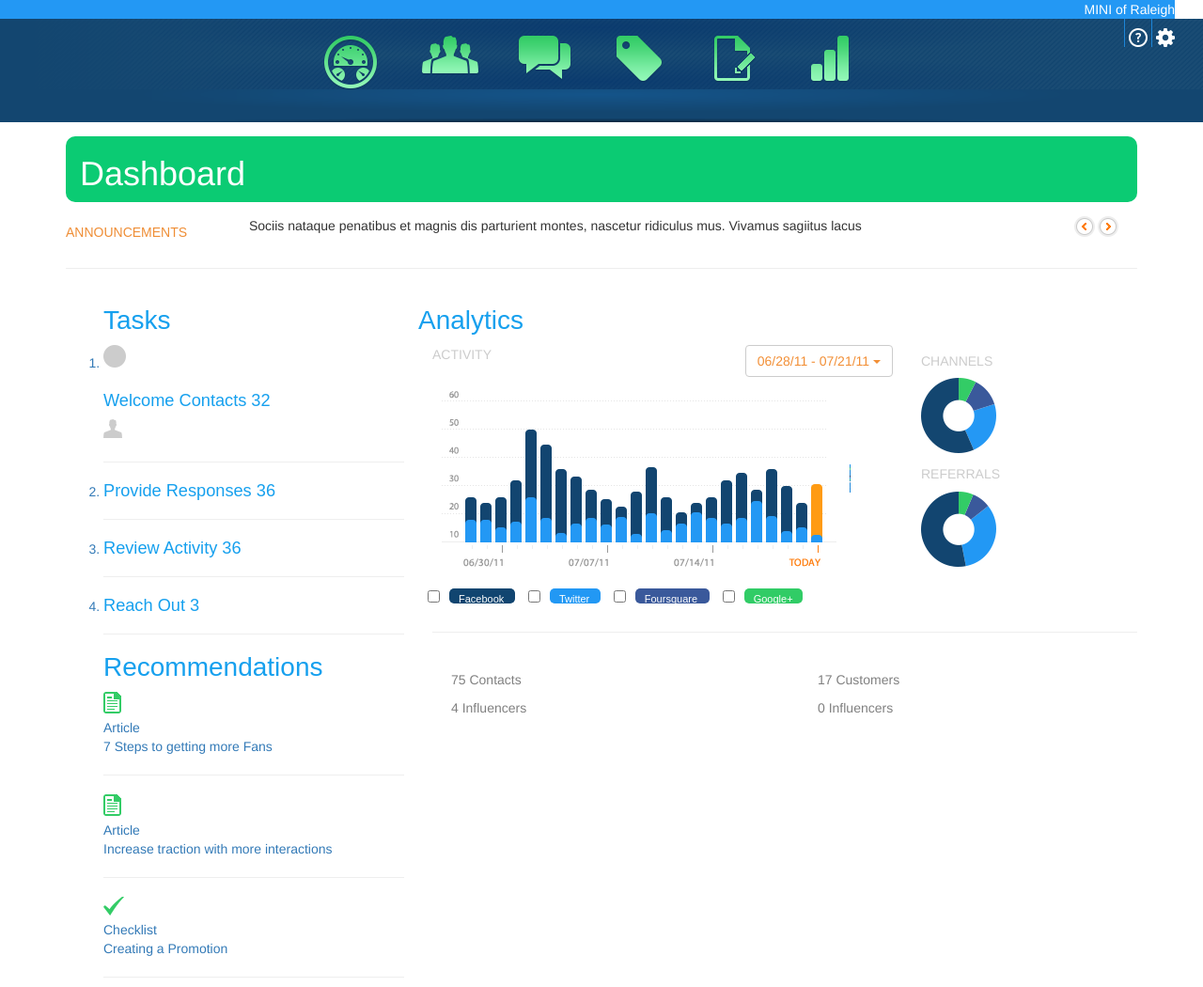
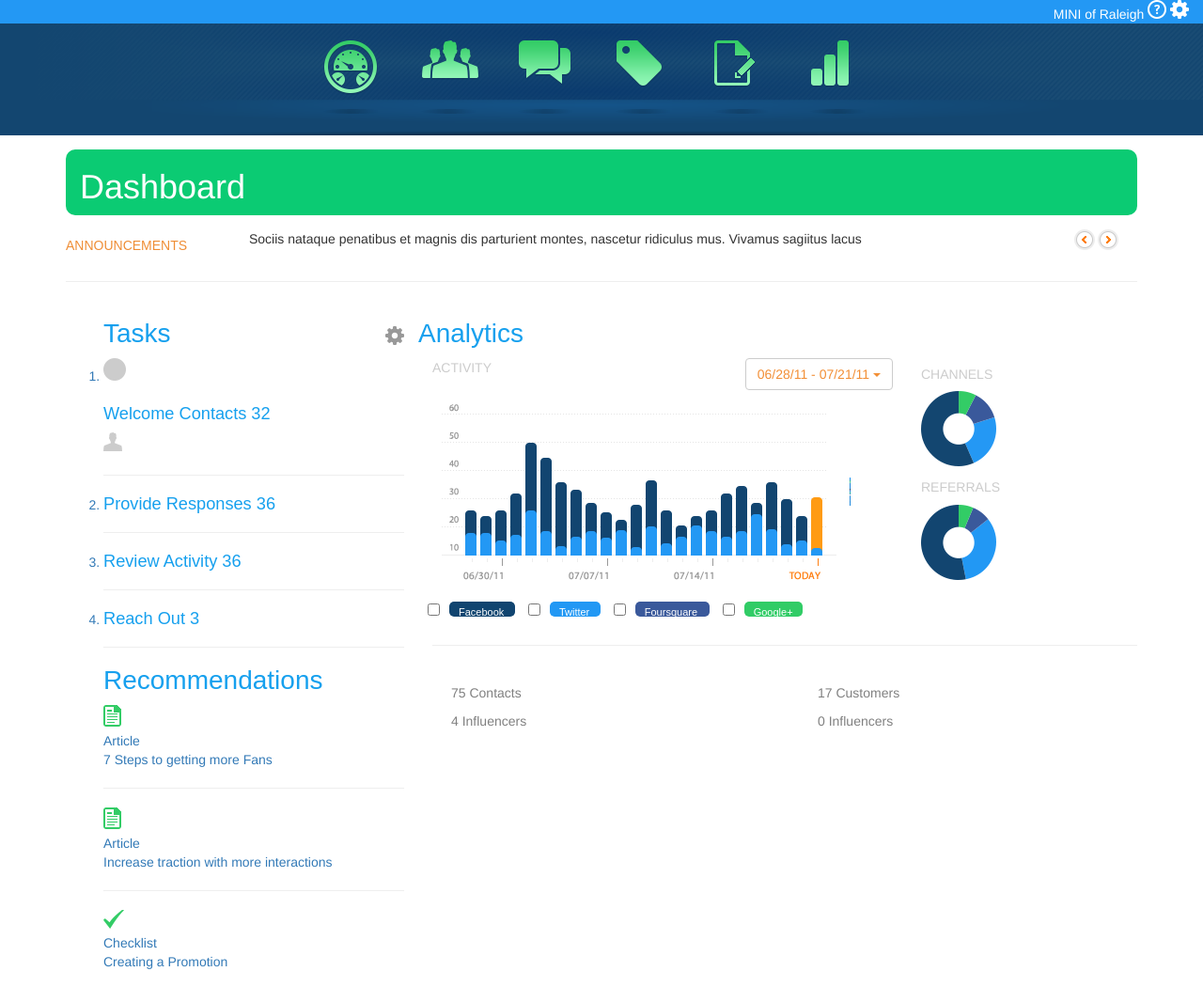
Before and after one commit to megannpainter/css-dashboard, a plain HTML site: page index.html in a window 1280 px wide. Shown: the top 1050 px of the page at 94% size. Drawn offline with nearby package versions, Linux system fonts and the light colour scheme.

Commit message:
new nav bars

```diff
--- a/index.html
+++ b/index.html
@@ -24,17 +24,15 @@
   <body>
     <div class="container-fluid">
           <div class="row header-1">
-            <ul>
-              <li>MINI of Raleigh</li>
-              <div class="spacer1"></div>
+            <div class="col-md-12">
+              <span>MINI of Raleigh</span>
+                <a href="#">
+                  <div class="help"></div>
+                </a>
               <a href="#">
-                <li class="help"></li>
+                <div class="settings"></div>
               </a>
-              <div class="spacer1"></div>
-              <a href="#">
-                <li class="settings"></li>
-              </a>
-            </ul>
+            </div>
           </div> <!------end row------>
 
           <div class="row header-2 header-2-image">
@@ -44,31 +42,37 @@
               <a href="#">
                 <div class="dashboard-green"></div>
               </a>
+              <div class="shadow shadow-1"></div>
             </div>
             <div class="col-md-1">
               <a href="#">
                 <div class="customers-green"></div>
               </a>
+              <div class="shadow shadow-2"></div>
             </div>
             <div class="col-md-1">
               <a href="#">
                 <div class="messages-green"></div>
               </a>
+              <div class="shadow shadow-3"></div>
             </div>
             <div class="col-md-1">
               <a href="#">
                 <div class="promotions-green"></div>
               </a>
+              <div class="shadow shadow-4"></div>
             </div>
             <div class="col-md-1">
               <a href="#">
                 <div class="page-creator-green"></div>
               </a>
+              <div class="shadow shadow-4"></div>
             </div>
             <div class="col-md-1">
               <a href="#">
                 <div class="analytics-green"></div>
               </a>
+              <div class="shadow shadow-4"></div>
             </div>
             <div class="col-md-3">
             </div>
@@ -91,8 +95,12 @@
               <p>Sociis nataque penatibus et magnis dis parturient montes, nascetur ridiculus mus.  Vivamus sagiitus lacus</p>
             </div>
             <div class="col-md-1">
-              <div class="nav-left"></div>
-              <div class="nav-right"></div>
+              <a href="#">
+                <div class="nav-left"></div>
+              </a>
+              <a href="#">
+                <div class="nav-right"></div>
+              </a>
             </div>
           </div><!------end row------>
           <hr>
@@ -100,7 +108,10 @@
           <div class="row">
             <div class="col-md-4">
               <ol>
-                <h2>Tasks</h2>
+                <h2>Tasks
+                  <div class="settings-grey"></div>
+                </h2>
+
                   <a href="#" class="tasks">
                     <li>
                       <div class="ellipse-grey"></div>
@@ -124,8 +135,8 @@
               </ol>
               <ul>
                 <h2>Recommendations</h2>
-                <a href="#">
                   <div class="article"></div>
+                  <a href="#">
                   <li>Article<br>7 Steps to getting more Fans</li>
                   </a>
                 <hr>
--- a/sprites.css
+++ b/sprites.css
@@ -238,6 +238,8 @@
 	background-position: -284px -267px ;
 	width: 20px;
 	height: 20px;
+	float: right;
+	margin: 7px 0px 0px 0px;
 }
 
 .settings{
--- a/style.css
+++ b/style.css
@@ -9,10 +9,14 @@
 .header-1 {
     background-color: #2398F4;
     color: #FFF;
-    width: 100%;
-    z-index: 1;
-    height: 20px;
+    width: 100%
+    min-height: 45px;
     text-align: right;
+}
+.header-1 p a {
+    text-align: right;
+    border: 0px 1 0 0;
+    margin: 10px;
 }
 .header-2 {
     background-image: url(img/background.png);
@@ -48,6 +52,17 @@
 .analytics-green:hover {
     background: url(img/sprites.png) no-repeat;
     background-position: -1px -1px ;
+}
+
+/*------------header-2 hover state icons------------*/
+.shadow.shadow-2 {
+    margin: 26px 0 0 0;
+}
+.shadow.shadow-3 {
+    margin: 20px 0 0 0;
+}
+.shadow.shadow-4 {
+    margin: 18px 0 0 0;
 }
 /*------------Images------------*/
 .bar-graph {
```
